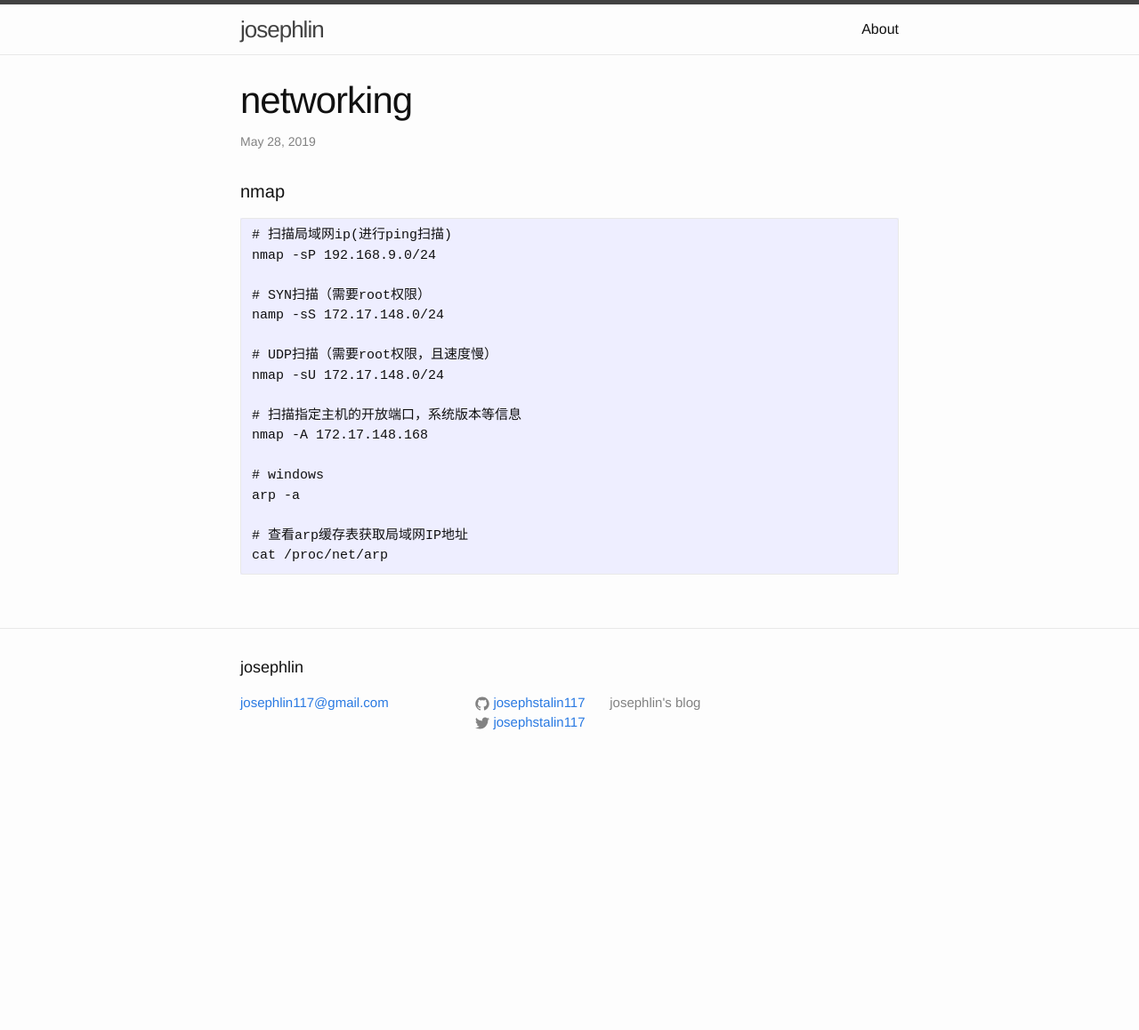
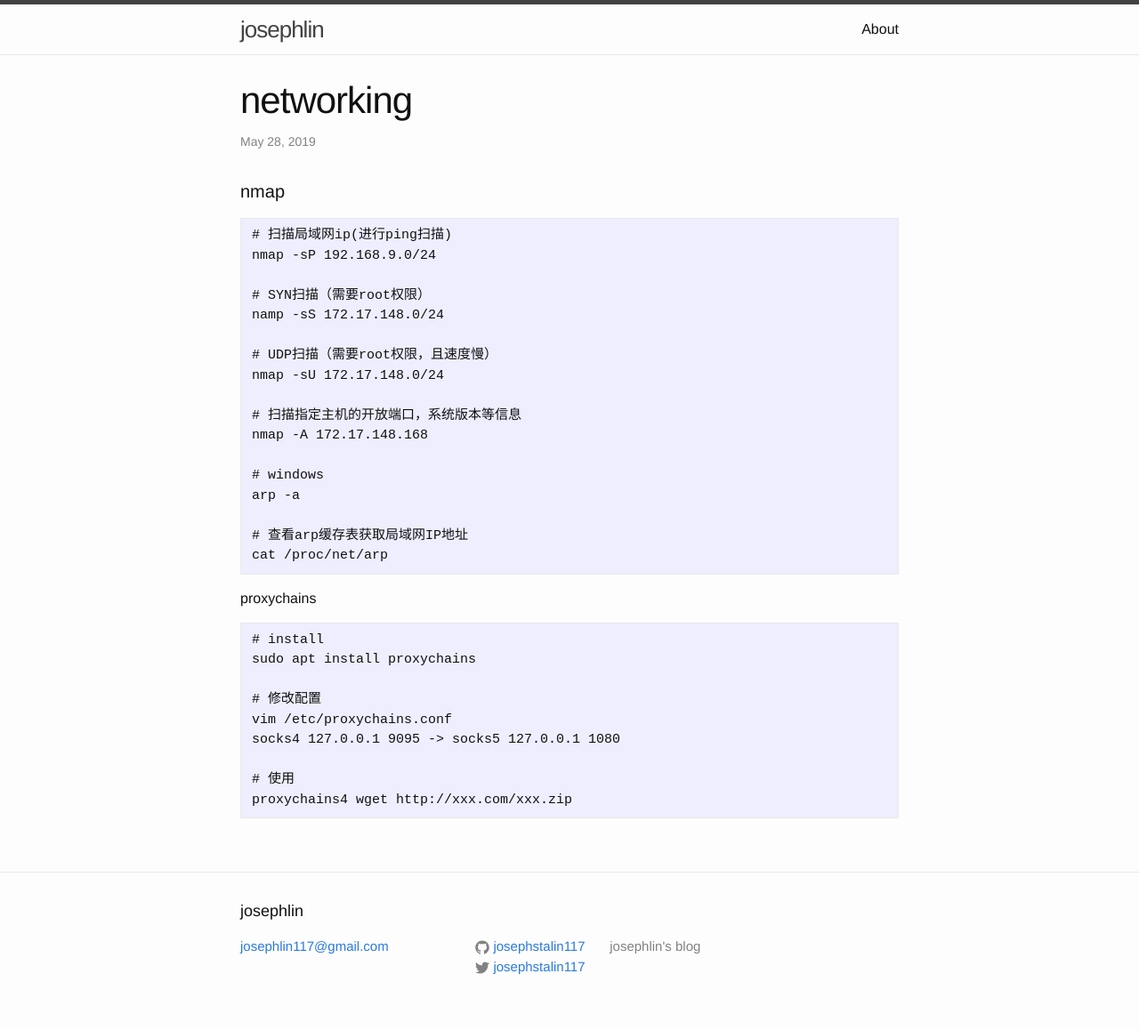
Before and after one commit to josephstalin117/josephstalin117.github.io, a Jekyll site: the page built from _posts/2019-5-28-networking.markdown, in a window 1280 px wide. Shown: the whole page at 89% size. Built offline with Jekyll 4.4.1, drawn with Linux system fonts in a browser that asks for light colours; before the commit the page ends 900 px from its top, so only the background shows below that.

Commit message:
add proxychains

````diff
--- a/_posts/2019-5-28-networking.markdown
+++ b/_posts/2019-5-28-networking.markdown
@@ -26,3 +26,16 @@ arp -a
 # 查看arp缓存表获取局域网IP地址
 cat /proc/net/arp
 ```
+
+proxychains
+```
+# install
+sudo apt install proxychains
+
+# 修改配置
+vim /etc/proxychains.conf
+socks4 127.0.0.1 9095 -> socks5 127.0.0.1 1080
+
+# 使用
+proxychains4 wget http://xxx.com/xxx.zip
+```
````
